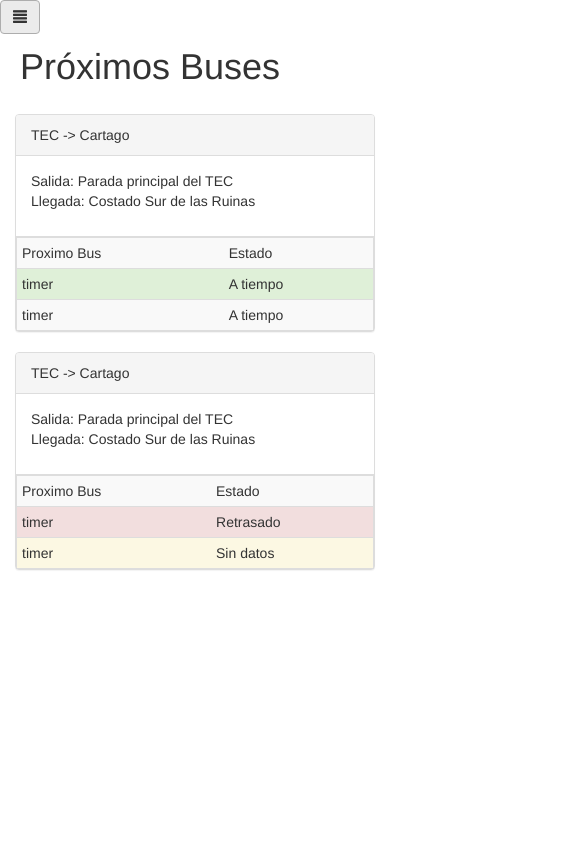
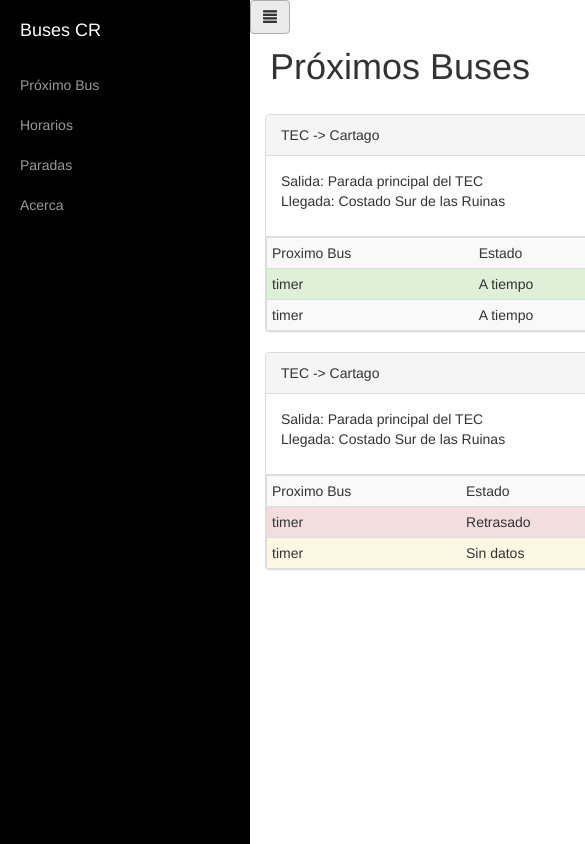
Before and after one commit to Drianos/buses-web, a plain HTML site: page index.html in a window 390 px wide. Both pictures are taken after a click on the link 20 px from the left and 17 px from the top of the page. Shown: the top 844 px of the page, 585 px wide, since content can reach past the window. Drawn offline with nearby package versions, Linux system fonts and the light colour scheme; files that its build step writes are made by us from their sources.

Commit message:
fix in divs, all pages

```diff
--- a/index.html
+++ b/index.html
@@ -1,7 +1,8 @@
 
 <!DOCTYPE html>
 <html lang="en">
-  <head>
+
+<head>
     <meta charset="utf-8">
     <meta name="viewport" content="width=device-width, initial-scale=1.0">
     <meta name="description" content="">
@@ -14,11 +15,11 @@
 
     <!-- Add custom CSS here -->
     <link href="css/simple-sidebar.css" rel="stylesheet">
-    <link href="css/font-awesome.min.css" rel="stylesheet">
+    <link href="font-awesome/css/font-awesome.min.css" rel="stylesheet">
 
-  </head>
+</head>
 
-
+<body>
     <div id="wrapper">
 
       <!-- Sidebar -->
@@ -31,8 +32,7 @@
           <li><a href="#" id="acerca">Acerca</a></li>
         </ul>
       </div>
-    </div>
-  <body>
+
 
       <!-- Page content -->
     <div id="page-content-wrapper">
@@ -131,12 +131,18 @@
           </div>
         </div>
       </div>
+    </div>
     <!-- JavaScript -->
     <script src="js/jquery.js"></script>
     <script src="js/bootstrap.js"></script>
 
 
     <script>
+    //animation menu
+    $("#menu-toggle").click(function(e) {
+        e.preventDefault();
+        $("#wrapper").toggleClass("active");
+    });
 
     //Google anaylitics
     (function(i,s,o,g,r,a,m){i['GoogleAnalyticsObject']=r;i[r]=i[r]||function(){
```
Also changed, not shown: horarios.html (+14 -4 lines), leaflet-map.html (+7 -4 lines).
